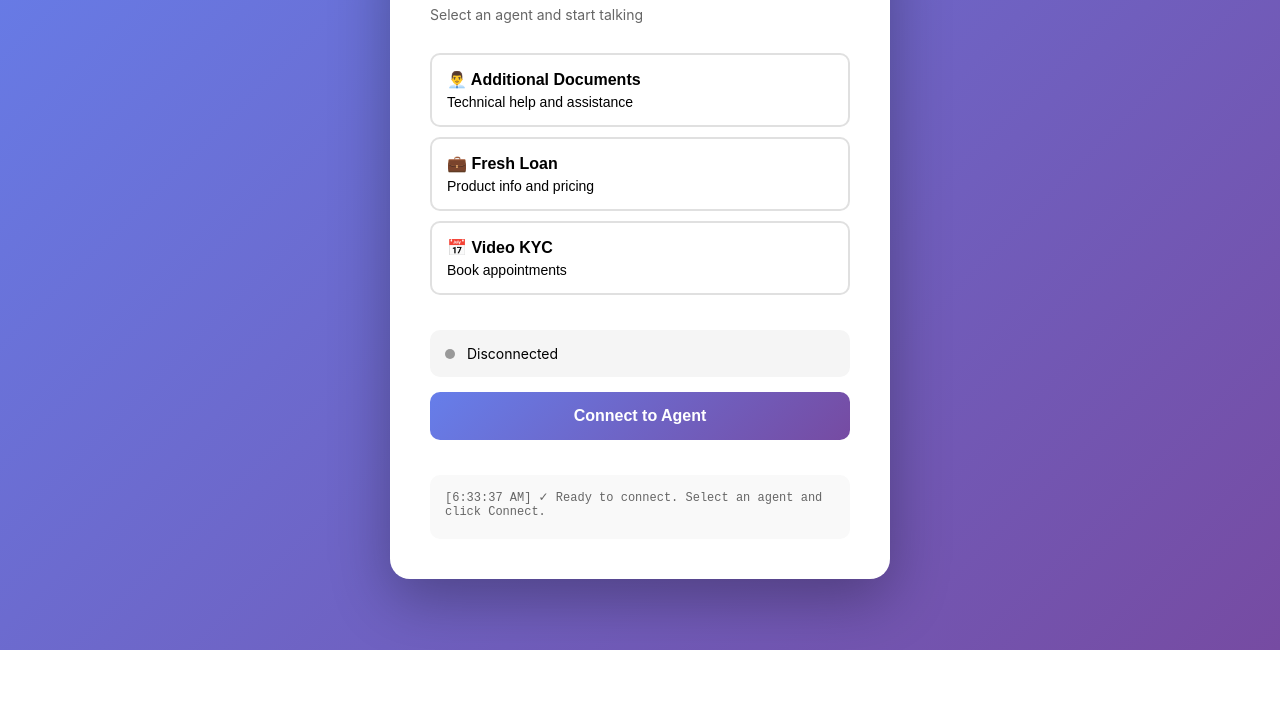
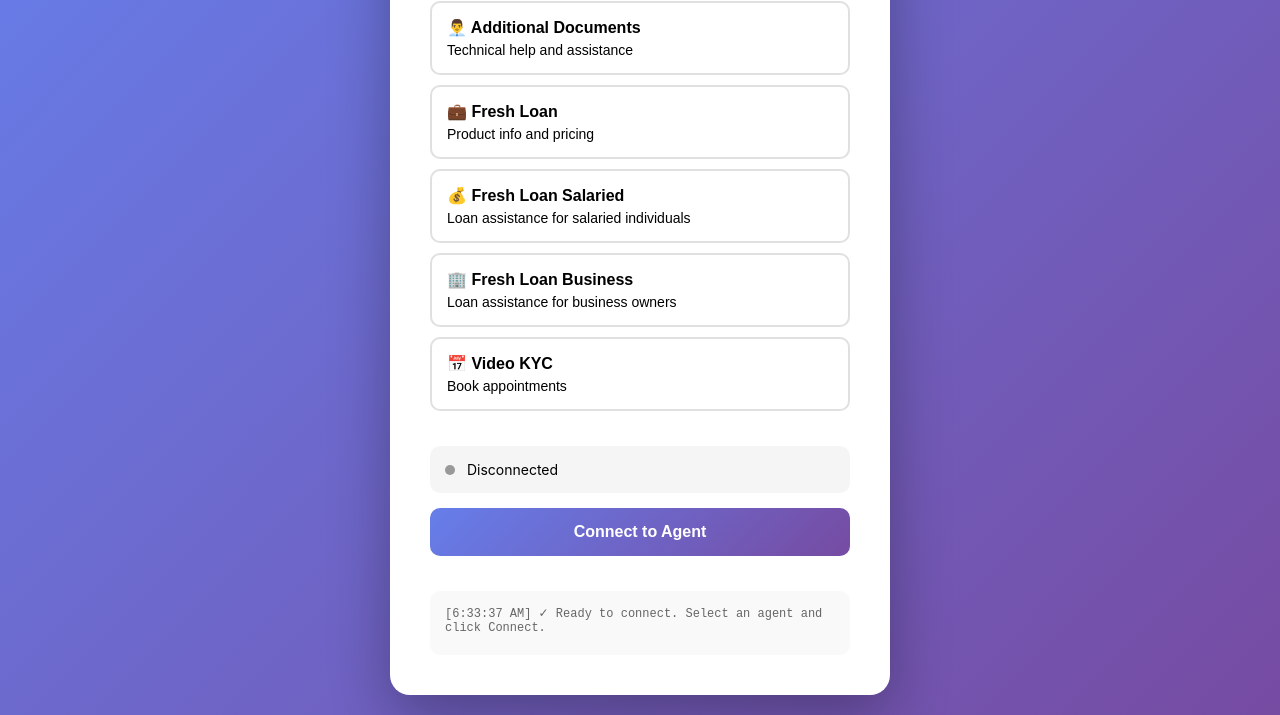
Before and after one commit to HarshSrivastav-Dailype/livekit-page, a plain HTML site: page index.html in a window 1280 px wide. Shown: the part 150-865 px from the top of the page. Before the commit the page ends 800 px from the top, so only its background shows below. Drawn offline with nearby package versions, Linux system fonts and the light colour scheme.

Commit message:
added button for the agent

```diff
--- a/index.html
+++ b/index.html
@@ -190,6 +190,14 @@
             <button class="agent-button" data-agent="fresh-loan-agent">
                 <strong>💼 Fresh Loan</strong>
                 <span>Product info and pricing</span>
+            </button>
+            <button class="agent-button" data-agent="fresh-loan-salaried-agent">
+                <strong>💰 Fresh Loan Salaried</strong>
+                <span>Loan assistance for salaried individuals</span>
+            </button>
+            <button class="agent-button" data-agent="fresh-loan-business-agent">
+                <strong>🏢 Fresh Loan Business</strong>
+                <span>Loan assistance for business owners</span>
             </button>
             <button class="agent-button" data-agent="vpd-agent">
                 <strong>📅 Video KYC</strong>
```
